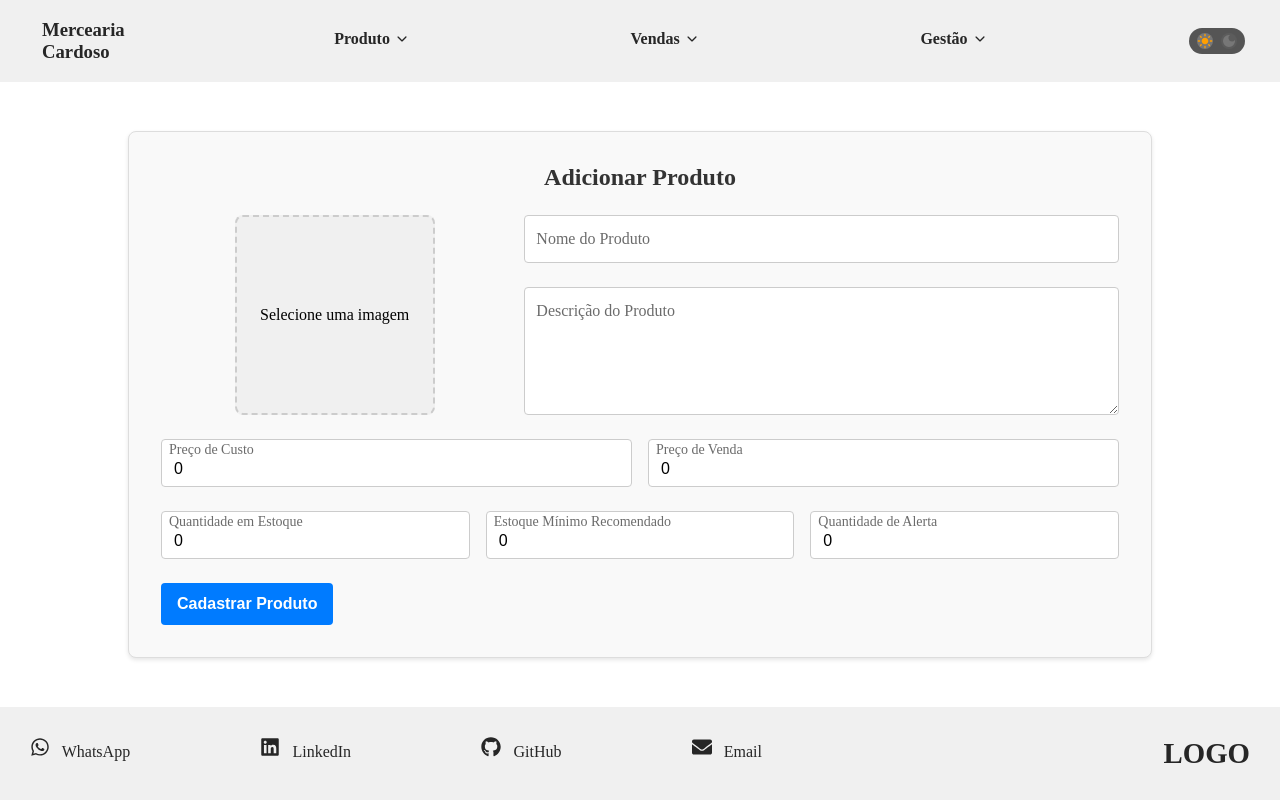
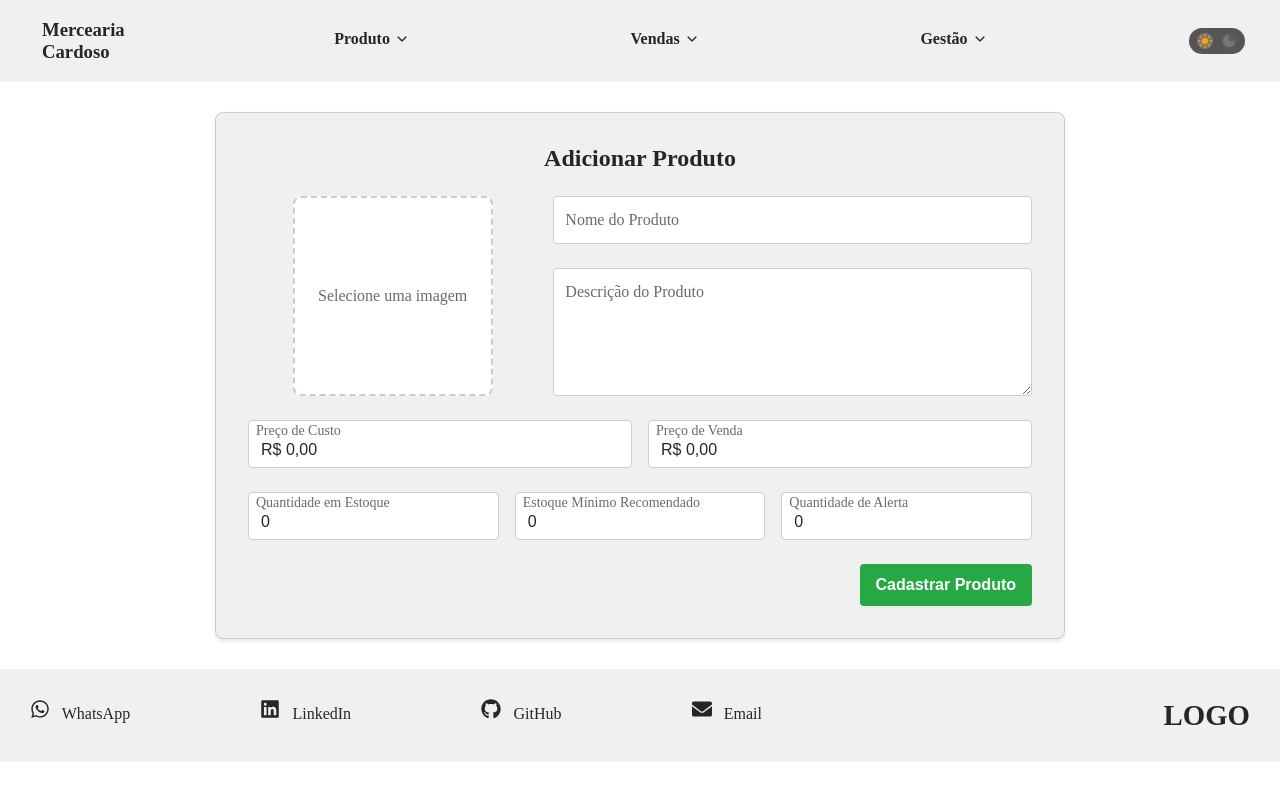
Before and after one commit to Leonan-Bazilio/StoreManagement, a React (Vite) app in the folder FrontStoreManagement/: page /add-product in a window 1280 px wide. Built offline with nearby package versions, Linux system fonts and the light colour scheme.

Commit message:
ajustes de estilização no inputField e no productForm

```diff
--- a/FrontStoreManagement/src/components/InputField/InputField.module.css
+++ b/FrontStoreManagement/src/components/InputField/InputField.module.css
@@ -14,16 +14,18 @@ input::-webkit-inner-spin-button {
   margin: 0;
 }
 .input {
+  background-color: var(--primary-color);
+  color: var(--text-color);
   width: 100%;
   padding: 20px 12px 8px 12px;
-  border: 1px solid #ccc;
+  border: 1px solid var(--border-color);
   border-radius: 4px;
   font-size: 16px;
   transition: border-color 0.2s;
 }
 
 .input:focus {
-  border-color: #007bff;
+  border-color: var(--success-color);
   outline: none;
   box-shadow: 0 0 5px rgba(0, 123, 255, 0.3);
 }
@@ -32,7 +34,7 @@ input::-webkit-inner-spin-button {
   position: absolute;
   left: 12px;
   top: 0;
-  color: #6b6b6b;
+  color: var(--text-color2);
   font-size: 16px;
   transform: translateY(15px);
   transition: all 0.3s ease;
--- a/FrontStoreManagement/src/components/Layout/Layout.module.css
+++ b/FrontStoreManagement/src/components/Layout/Layout.module.css
@@ -1,6 +1,9 @@
 .container {
+  background-color: var(--primary-color);
   min-height: 100vh;
   display: flex;
   flex-direction: column;
-  justify-content: space-between;
 }
+.main {
+  padding: 30px;
+}
--- a/FrontStoreManagement/src/components/Layout/Layout.tsx
+++ b/FrontStoreManagement/src/components/Layout/Layout.tsx
@@ -7,7 +7,7 @@ const Layout: React.FC = () => {
   return (
     <div className={styles.container}>
       <Header />
-      <main>
+      <main className={styles.main}>
         <Outlet />
       </main>
       <Footer />
--- a/FrontStoreManagement/src/components/ProductForm/ProductForm.module.css
+++ b/FrontStoreManagement/src/components/ProductForm/ProductForm.module.css
@@ -1,9 +1,10 @@
 .form {
-  width: 80%;
-  margin: 2rem auto;
+  max-width: 850px;
+  margin: 0 auto;
+  color: var(--text-color);
   padding: 2rem;
-  background-color: #f9f9f9;
-  border: 1px solid #ddd;
+  background-color: var(--secondary-color);
+  border: 1px solid var(--border-color);
   border-radius: 8px;
   box-shadow: 0 2px 4px rgba(0, 0, 0, 0.1);
 }
@@ -12,7 +13,6 @@
   text-align: center;
   margin-bottom: 1.5rem;
   font-size: 1.5rem;
-  color: #333;
 }
 
 .row {
@@ -37,21 +37,22 @@
   display: flex;
   align-items: center;
   justify-content: center;
-  background-color: #f0f0f0;
-  border: 2px dashed #ccc;
+  background-color: var(--primary-color);
+  border: 2px dashed var(--border-color);
+  color: var(--text-color2);
   border-radius: 8px;
   cursor: pointer;
-  transition: border-color 0.2s;
+  transition: border-color 0.3s;
 }
 
 .imageLabel:hover {
-  border-color: #007bff;
+  border-color: var(--success-color);
 }
 
 .previewImage {
   width: 100%;
   height: 100%;
-  object-fit: cover;
+  object-fit: fill;
   border-radius: 8px;
 }
 
@@ -65,15 +66,18 @@
 .textarea {
   height: 100%;
 }
-
+.divBtn {
+  width: 100%;
+  display: flex;
+  justify-content: end;
+}
 .submitButton {
   width: fit-content;
-  margin: 0 auto;
   padding: 0.75rem 1rem;
   font-size: 1rem;
   font-weight: bold;
-  color: white;
-  background-color: rgb(0, 123, 255);
+  color: var(--text-btn-color);
+  background-color: var(--success-color);
   border: none;
   border-radius: 4px;
   cursor: pointer;
@@ -81,5 +85,5 @@
 }
 
 .submitButton:hover {
-  background-color: #0056b3;
+  background-color: var(--success-hover);
 }
--- a/FrontStoreManagement/src/components/ProductForm/ProductForm.tsx
+++ b/FrontStoreManagement/src/components/ProductForm/ProductForm.tsx
@@ -4,8 +4,21 @@ import styles from "./ProductForm.module.css";
 import InputField from "../InputField/InputField";
 import Product from "../../types/Product";
 
+const formatCurrency = (value: string) => {
+  const numericValue = value.replace(/[^\d]/g, "");
+
+  const formattedValue = parseInt(numericValue, 10) / 100;
+
+  return new Intl.NumberFormat("pt-BR", {
+    style: "currency",
+    currency: "BRL",
+  }).format(formattedValue);
+};
+
 const ProductForm: React.FC = () => {
-  const [product, setProduct] = useState<Product>({
+  const [product, setProduct] = useState<
+    Omit<Product, "id" | "imagePath" | "createdAt">
+  >({
     name: "",
     description: "",
     costPrice: 0,
@@ -22,7 +35,16 @@ const ProductForm: React.FC = () => {
   const handleChange = (
     e: ChangeEvent<HTMLInputElement | HTMLTextAreaElement>
   ) => {
-    setProduct({ ...product, [e.target.name]: e.target.value });
+    const { name, value } = e.target;
+
+    if (name === "costPrice" || name === "sellingPrice") {
+      setProduct({
+        ...product,
+        [name]: parseFloat(value.replace(/[^\d.-]/g, "")) || 0,
+      });
+    } else {
+      setProduct({ ...product, [name]: value });
+    }
   };
 
   const handleImageChange = (e: ChangeEvent<HTMLInputElement>) => {
@@ -98,18 +120,18 @@ const ProductForm: React.FC = () => {
       </div>
       <div className={styles.row}>
         <InputField
-          type="number"
+          type="text"
           nameAndId="costPrice"
           textLabel="Preço de Custo"
-          value={product.costPrice}
+          value={formatCurrency(product.costPrice.toString())}
           onChange={handleChange}
           className={styles.input}
         />
         <InputField
-          type="number"
+          type="text"
           nameAndId="sellingPrice"
           textLabel="Preço de Venda"
-          value={product.sellingPrice}
+          value={formatCurrency(product.sellingPrice.toString())}
           onChange={handleChange}
         />
       </div>
@@ -136,9 +158,11 @@ const ProductForm: React.FC = () => {
           onChange={handleChange}
         />
       </div>
-      <button type="submit" className={styles.submitButton}>
-        Cadastrar Produto
-      </button>
+      <div className={styles.divBtn}>
+        <button type="submit" className={styles.submitButton}>
+          Cadastrar Produto
+        </button>
+      </div>
     </form>
   );
 };
--- a/FrontStoreManagement/src/globals.css
+++ b/FrontStoreManagement/src/globals.css
@@ -7,11 +7,22 @@
   --primary-color: #ffffff;
   --secondary-color: #f0f0f0;
   --text-color: #262626;
+  --text-color2: #6b6b6b;
   --hover-color: #ff6347;
+  --success-color: #28a745;
+  --success-hover: #1a682c;
+  --cancel-color: #dc3545;
+  --border-color: #ccc;
+  --text-btn-color: white;
 }
 
 [data-theme="dark"] {
   --primary-color: #121212;
-  --secondary-color: #1e1e1e;
+  --secondary-color: #a0a0a0;
   --text-color: #e9e9e9;
+  --text-color2: red;
+  --hover-color: #ff6347;
+  --success-color: #28a745;
+  --cancel-color: #dc3545;
+  --border-color: #444;
 }
```
